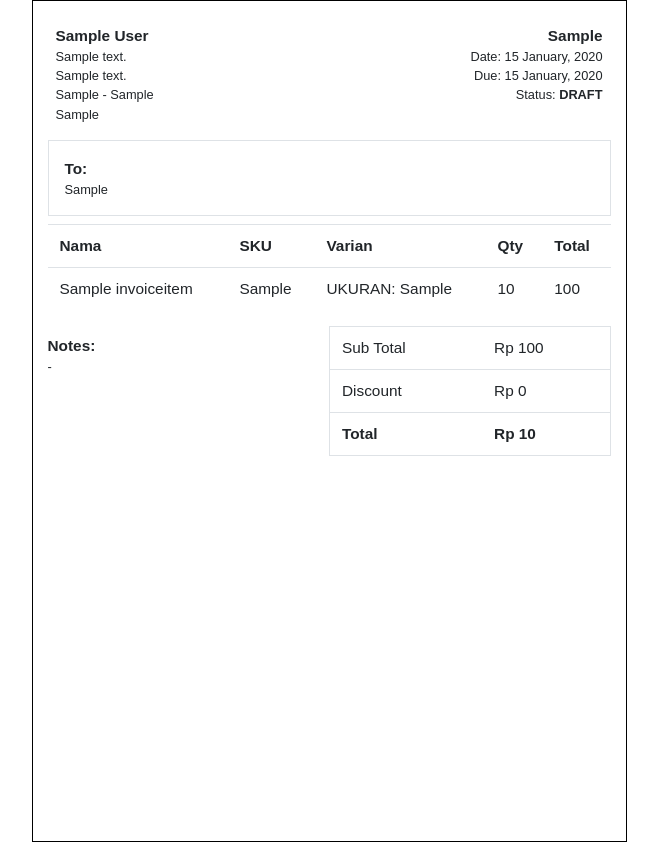
After one commit to dovjay/django-stock-chain, a Django app: page /invoice/invoice-example/1/ in a window 1280 px wide. The commit adds this page. Shown: the whole page, without its empty margins (311-969 px from the left). Run offline with Django 3.2, Linux system fonts and the light colour scheme; tables that the repository leaves empty hold one stand-in row (values such as "Sample post"); parts of the project's set-up code (start-up, migrations or seed data) failed here and were passed over; some libraries are stand-ins or nearby versions.

Commit message:
fix bug in invoice total value, and invoice can print now. invoice list got some new field

```diff
--- a/invoice/models.py
+++ b/invoice/models.py
@@ -42,6 +42,12 @@ class Invoice(models.Model):
     def __str__(self):
         return self.invoice_no
 
+    def get_discount(self):
+        return round(self.total * (self.discount * 0.01))
+
+    def get_total(self):
+        return self.total - self.get_discount()
+
 class InvoiceItem(models.Model):
     invoice = models.ForeignKey(Invoice, on_delete=models.CASCADE)
     varian_product = models.ForeignKey(VarianProduct, on_delete=models.SET_NULL, null=True)
@@ -52,3 +58,6 @@ class InvoiceItem(models.Model):
 
     def __str__(self):
         return f'{self.invoice} - {self.varian_product}'
+
+    def get_subtotal(self):
+        return self.price * self.quantity
--- /dev/null
+++ b/invoice/templates/invoice/invoice_pdf.html
@@ -0,0 +1,100 @@
+<html>
+<head>
+    <style>
+        body {
+            width: 595px !important;
+            margin-left: auto !important;
+            margin-right: auto !important;
+            font-family: sans-serif !important;
+            font-size: 0.8em !important;
+        }
+
+        .title {
+            font-size: 1.2em;
+            font-weight: bold;
+        }
+
+        .table {
+            font-size: 1.2em !important;
+        }
+
+        .container {
+            border: 1px solid black !important;
+            padding: 15px !important;
+            height: 842px !important;
+        }
+
+        @page {
+            size: A4 portrait;
+        }
+    </style>
+    <link rel="stylesheet" href="https://maxcdn.bootstrapcdn.com/bootstrap/4.0.0/css/bootstrap.min.css" integrity="sha384-Gn5384xqQ1aoWXA+058RXPxPg6fy4IWvTNh0E263XmFcJlSAwiGgFAW/dAiS6JXm" crossorigin="anonymous">
+</head>
+<body>
+    <div class="container">
+        <div class="d-flex">
+            <div class="p-2 w-50">
+                <div class="title">{{warehouse.name}}</div>
+                <div>{{warehouse.address1}}</div>
+                <div>{{warehouse.address2}}</div>
+                <div>{{warehouse.city}} - {{warehouse.province}}</div>
+                <div>{{warehouse.nation}}</div>
+            </div>
+            <div class="p-2 w-50 text-right">
+                <div class="title">{{invoice.invoice_no}}</div>
+                <div>Date: {{ invoice.updated|date:'j F, Y' }}</div>
+                <div>Due: {{invoice.due|date:'j F, Y'}}</div>
+                <div>Status: <span class="font-weight-bold">{{invoice.status}}</span></div>
+            </div>
+        </div>
+        <div class="border p-3 mt-2">
+            <div class="title">To:</div>
+            <div>{{invoice.customer}}</div>
+        </div>
+        <div class="mt-2">
+            <table class="table">
+                <tr>
+                    <th>Nama</th>
+                    <th>SKU</th>
+                    <th>Varian</th>
+                    <th>Qty</th>
+                    <th>Total</th>
+                </tr>
+                {% for item in invoiceitems %}
+                    <tr>
+                        <td>{{item.name}}</td>
+                        <td>{{item.sku}}</td>
+                        <td>{{item.varian_product.varian_attribute}}: {{item.varian_product.varian_value}}</td>
+                        <td>{{item.quantity}}</td>
+                        <td id="subtotal-{{ item.id }}">{{item.get_subtotal}}</td>
+                    </tr>
+                {% endfor %}
+            </table>
+            <div class="d-flex">
+                <div class="w-50 mt-2">
+                    <div class="title">Notes:</div>
+                    <div class="mr-3">
+                        {{item.notes|default:'-'}}
+                    </div>
+                </div>
+                <div class="w-50">
+                    <table class="table border">
+                        <tr>
+                            <td>Sub Total</td>
+                            <td>Rp {{ subtotal }}</td>
+                        </tr>
+                        <tr>
+                            <td>Discount</td>
+                            <td>Rp {{ invoice.get_discount }}</td>
+                        </tr>
+                        <tr class="font-weight-bold">
+                            <td>Total</td>
+                            <td>Rp {{ invoice.get_total }}</td>
+                        </tr>
+                    </table>
+                </div>
+            </div>
+        </div>
+    </div>
+</body>
+</html>
--- a/invoice/templates/invoice/invoices.html
+++ b/invoice/templates/invoice/invoices.html
@@ -42,14 +42,19 @@
                 <table class="table table-hover">
                     <tr>
                         <th>No</th>
+                        <th>Customer</th>
                         <th>Status</th>
+                        <th>Total</th>
                         <th>Aksi</th>
                     </tr>
                     {% for invoice in invoices %}
                         <tr>
                             <td>{{invoice.invoice_no}}</td>
+                            <td>{{invoice.customer|default:'-'}}</td>
                             <td>{{invoice.status}}</td>
+                            <td>{{invoice.get_total}}</td>
                             <td>
+                                <a href={% url 'invoice-generate-pdf' invoice.id %} class="btn btn-warning">Print</a>
                                 <a href={% url 'invoice-form' invoice.id %} class="btn btn-secondary">Update</a>
                                 <button class="btn btn-danger ml-2" onClick="deleteInvoice('{% url 'invoice-delete' invoice.id %}', '{{invoice.invoice_no}}')">Hapus</button>
                             </td>
--- a/invoice/urls.py
+++ b/invoice/urls.py
@@ -9,4 +9,7 @@ urlpatterns = [
     path('varian-product/<int:product_id>/', views.varian_product_list, name='invoice-varian-product-list'),
     path('save-invoice-item/<int:invoice_id>/', views.save_invoice_item, name='invoice-save-invoice-item'),
     path('delete-invoice-item/<int:pk>/', views.delete_invoice_item, name='invoice-delete-invoice-item'),
+    path('generate-pdf/<int:pk>/', views.generate_invoice_pdf, name='invoice-generate-pdf'),
+    # delete this after template view suffice
+    path('invoice-example/<int:pk>/', views.invoice_example, name="invoice-example")
 ]
--- a/invoice/views.py
+++ b/invoice/views.py
@@ -2,11 +2,13 @@ from django.urls import reverse
 from django.http import JsonResponse, HttpResponse
 from django.shortcuts import render, redirect
 from django.db.models import F
+from django.template.loader import get_template
 from .models import Invoice, InvoiceItem
 from .forms import InvoiceForm, InvoiceItemForm
 from account.models import Warehouse, Contact
 from inventory.models import VarianProduct, Product
 from django.forms.models import model_to_dict
+from weasyprint import HTML, CSS
 
 # Create your views here.
 def invoices(request):
@@ -109,3 +111,46 @@ def delete_invoice_item(request, pk):
             message: 'Item successfully deleted'
         }
         return JsonResponse(data)
+
+def generate_invoice_pdf(request, pk):
+    invoice = Invoice.objects.get(pk=pk)
+    invoiceitems = InvoiceItem.objects.filter(invoice=invoice)
+    warehouse = Warehouse.objects.get(pk=invoice.warehouse.id)
+
+    subtotal = 0
+    for item in invoiceitems:
+        subtotal += item.get_subtotal()
+
+    context = {
+        'invoice': invoice,
+        'invoiceitems': invoiceitems,
+        'warehouse': warehouse,
+        'subtotal': subtotal
+    }
+
+    # render template into pdf and send to user
+    html_template = get_template('invoice/invoice_pdf.html')
+    html = html_template.render(context).encode(encoding='UTF-8')
+    pdf_file = HTML(string=html).write_pdf()
+    response = HttpResponse(pdf_file, content_type='application/pdf')
+    response['Content-Disposition'] = f'filename="{invoice.invoice_no}.pdf"'
+    return response
+
+# remove this after the template done
+def invoice_example(request, pk):
+    invoice = Invoice.objects.get(pk=pk)
+    invoiceitems = InvoiceItem.objects.filter(invoice=invoice)
+    warehouse = Warehouse.objects.get(pk=invoice.warehouse.id)
+
+    subtotal = 0
+    for item in invoiceitems:
+        subtotal += item.get_subtotal()
+
+    context = {
+        'invoice': invoice,
+        'invoiceitems': invoiceitems,
+        'warehouse': warehouse,
+        'subtotal': subtotal
+    }
+
+    return render(request, 'invoice/invoice_pdf.html', context)
```
Also changed, not shown: invoice/templates/invoice/invoice_form.html (+4 -3 lines).
